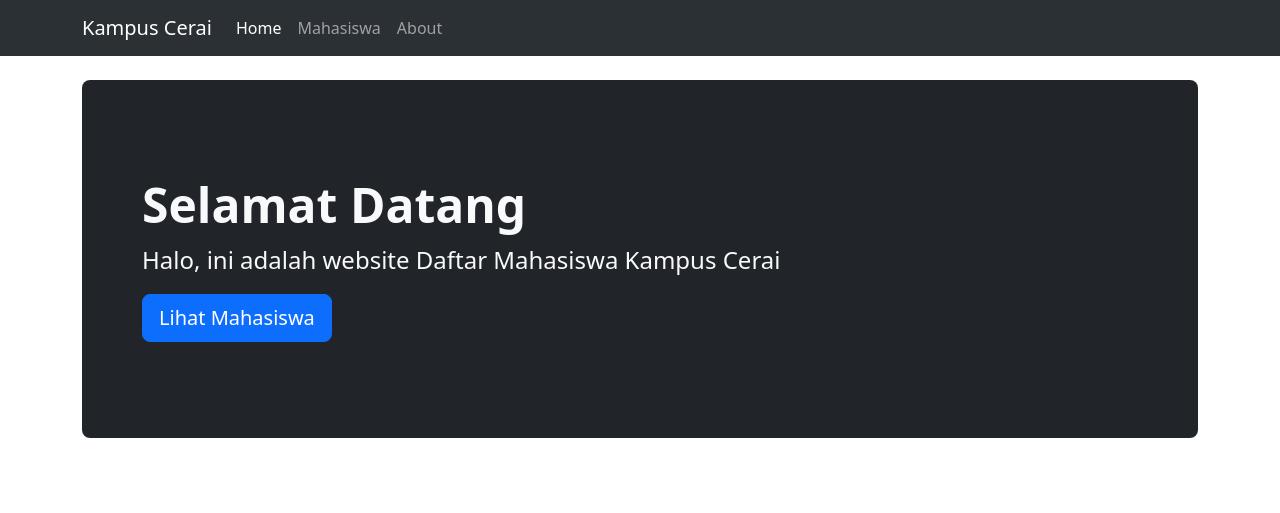
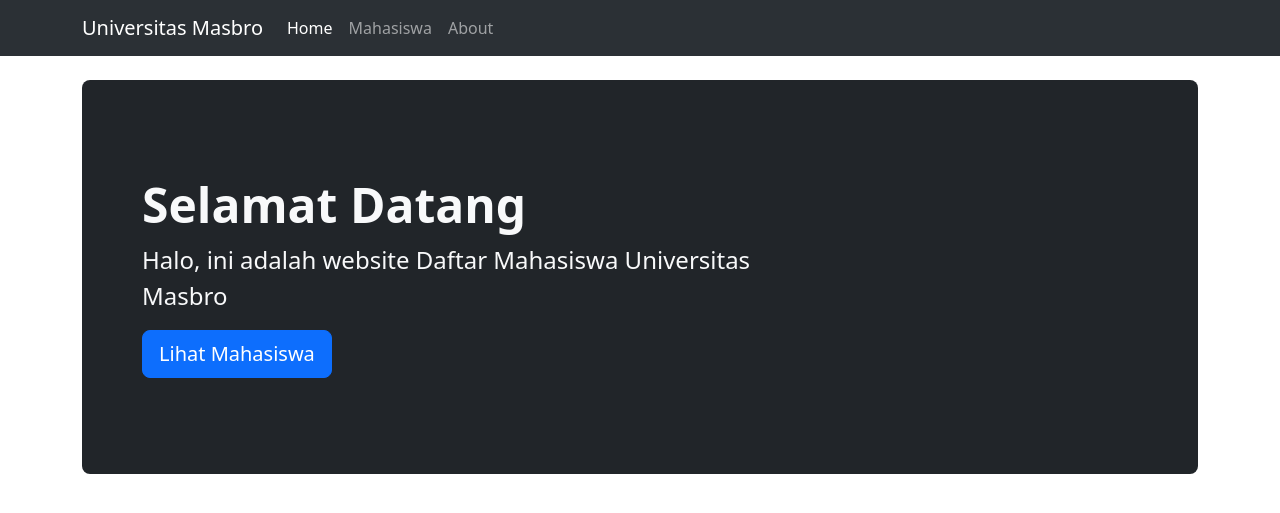
Before and after one commit to Cahzello/mvc, a PHP site: the page made by app/views/home/index.php in a window 1280 px wide. Shown: the top 513 px of the page. Run offline with PHP 8.4, Linux system fonts and the light colour scheme; the template is opened without the code that fills it, so the values that code supplies are empty; some libraries are stand-ins or nearby versions.

Commit message:
ubah nama uni

```diff
--- a/app/views/home/index.php
+++ b/app/views/home/index.php
@@ -3,7 +3,7 @@
     <div class="p-5 mb-4 bg-dark rounded-3 mt-4 text-light">
         <div class="container-fluid py-5">
             <h1 class="display-5 fw-bold">Selamat Datang</h1>
-            <p class="col-md-8 fs-4">Halo, ini adalah website Daftar Mahasiswa Kampus Cerai</p>
+            <p class="col-md-8 fs-4">Halo, ini adalah website Daftar Mahasiswa Universitas Masbro</p>
             <a href="<?= BASEURL; ?>/mahasiswa"><button class="btn btn-primary btn-lg" type="button">Lihat Mahasiswa</button></a>
         </div>
 
--- a/app/views/templates/header.php
+++ b/app/views/templates/header.php
@@ -14,7 +14,7 @@
 
     <nav class="navbar navbar-expand-lg bg-body-tertiary" data-bs-theme="dark">
         <div class="container">
-            <a class="navbar-brand" href="<?= BASEURL; ?>">Kampus Cerai</a>
+            <a class="navbar-brand" href="<?= BASEURL; ?>">Universitas Masbro</a>
             <button class="navbar-toggler" type="button" data-bs-toggle="collapse" data-bs-target="#navbarNavAltMarkup" aria-controls="navbarNavAltMarkup" aria-expanded="false" aria-label="Toggle navigation">
                 <span class="navbar-toggler-icon"></span>
             </button>
```
